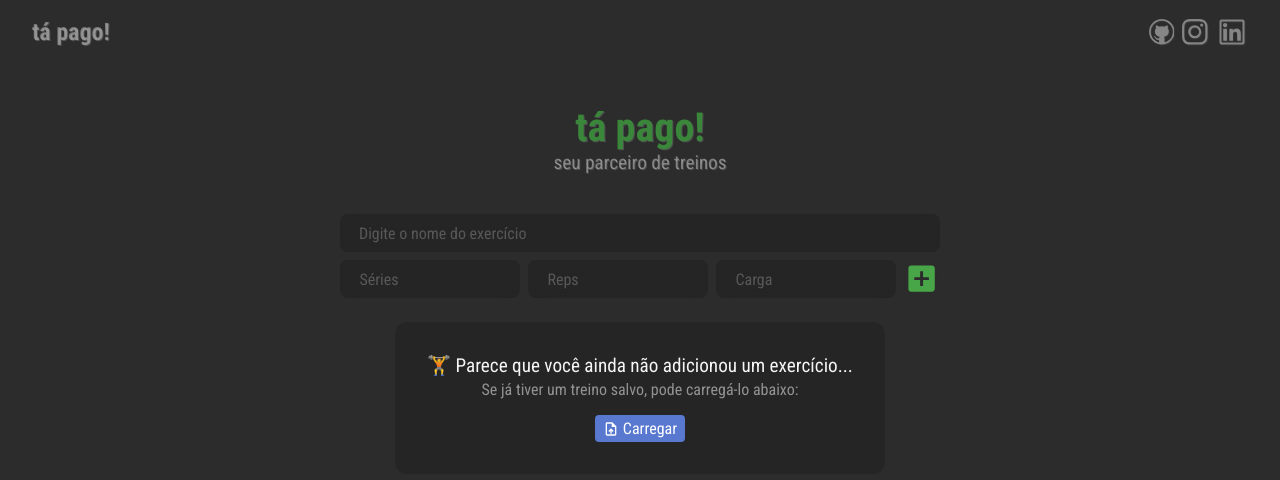
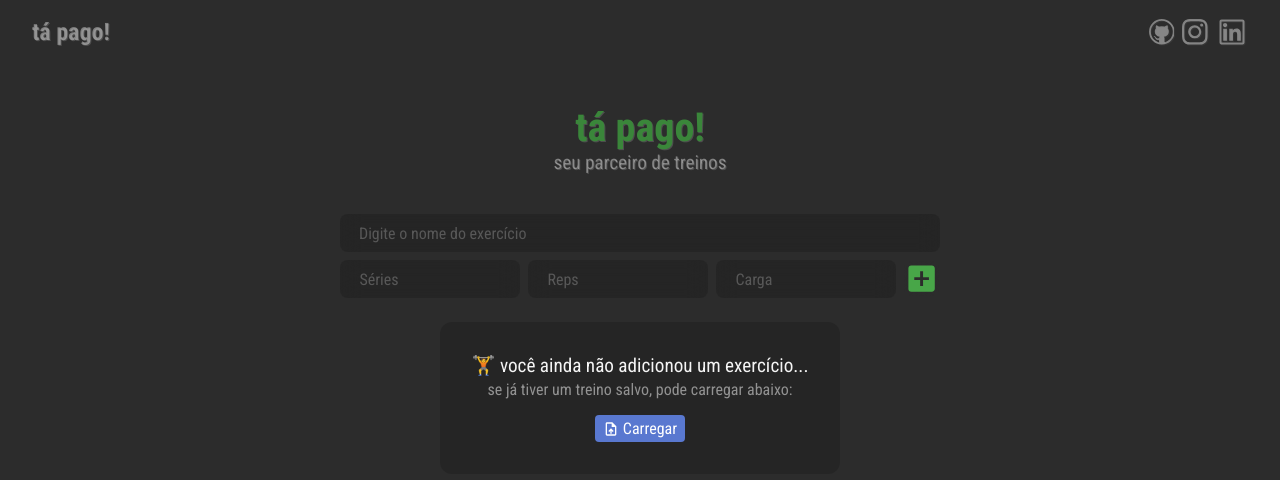
Before and after one commit to zaqueu-1/ttd, a React (Create React App) app: page / in a window 1280 px wide. Shown: the top 480 px of the page. Built offline with nearby package versions, Linux system fonts and the light colour scheme.

Commit message:
update noExercises text

```diff
--- a/src/components/noExercises/NoExercises.jsx
+++ b/src/components/noExercises/NoExercises.jsx
@@ -5,9 +5,9 @@ function NoExercises({ loadExercises }) {
   return (
     <div className='no-exercises animate__animated animate__fadeInUp'>
         <div className='text-message'>
-            <p>🏋️ Parece que você ainda não adicionou um exercício...</p>
+            <p>🏋️ você ainda não adicionou um exercício...</p>
             <br />
-            <p>Se já tiver um treino salvo, pode carregá-lo abaixo: </p>
+            <p>se já tiver um treino salvo, pode carregar abaixo: </p>
         </div>
         <button className='load-btn' onClick={loadExercises}>
             <MdUploadFile />
```
